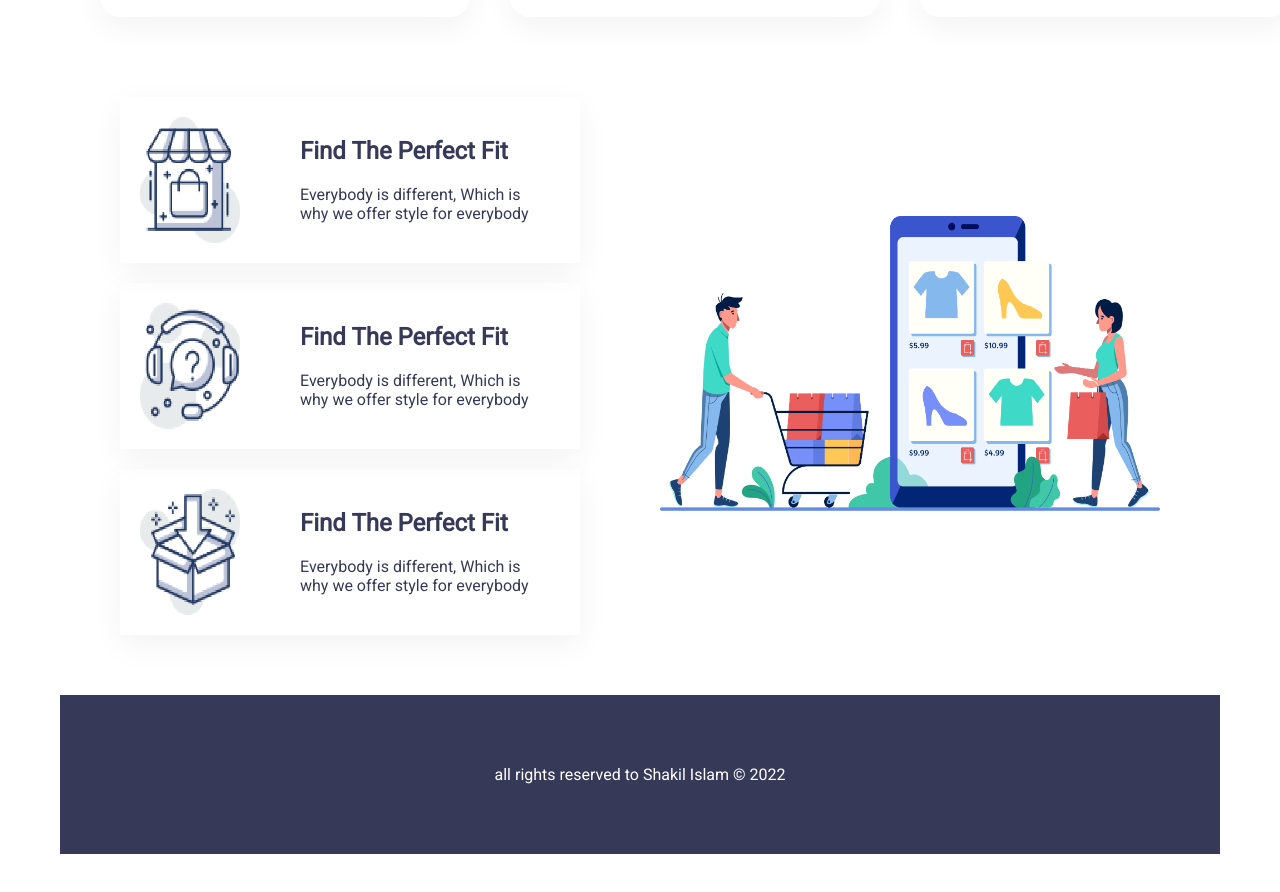
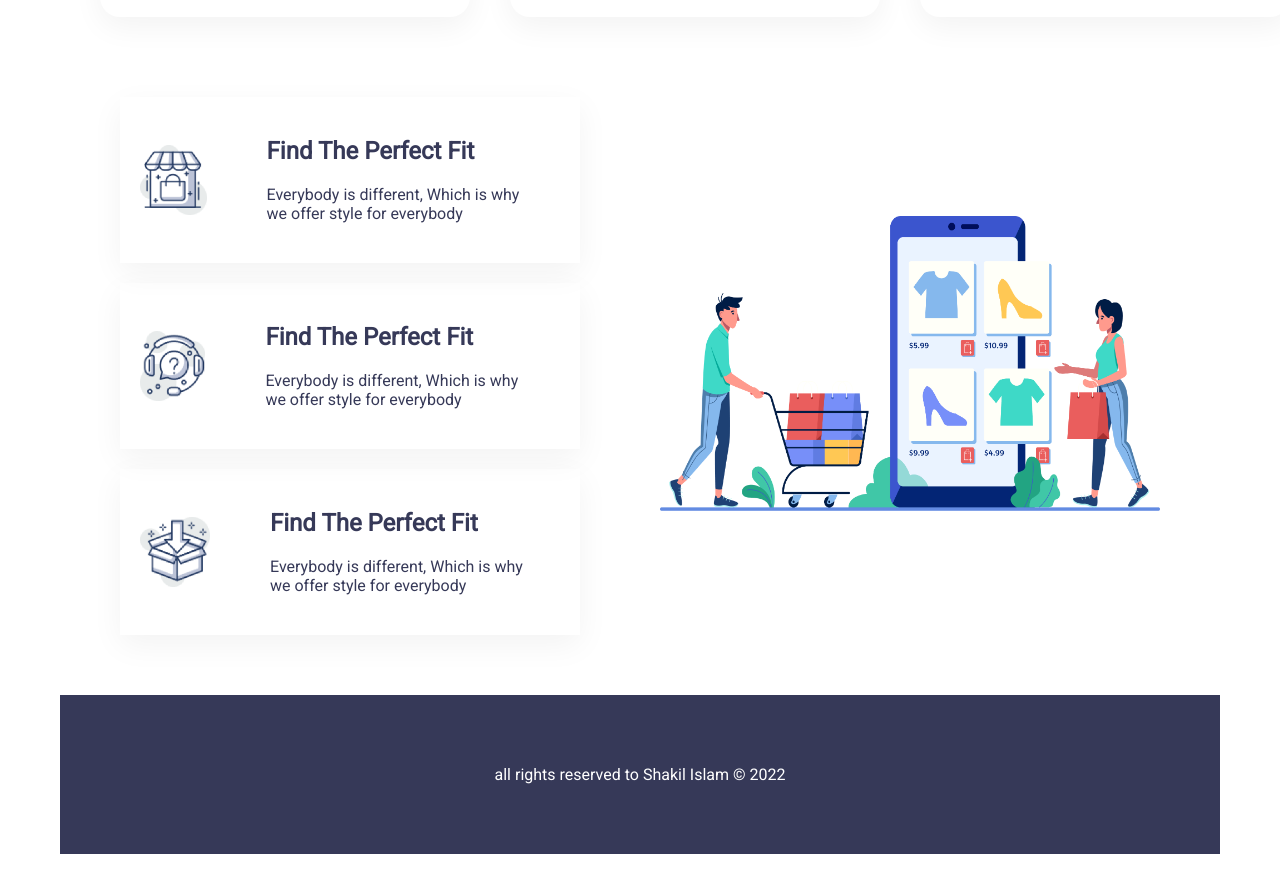
Before and after one commit to Shakil00077/penguin-fashion, a plain HTML site: page index.html in a window 1280 px wide. Shown: the part 2136-3028 px from the top of the page. Drawn offline with Linux system fonts and the light colour scheme.

Commit message:
left side part edite

```diff
--- a/index.html
+++ b/index.html
@@ -12,6 +12,7 @@
       href="https://fonts.googleapis.com/css2?family=Roboto&display=swap"
       rel="stylesheet"
     />
+    <script src="https://kit.fontawesome.com/4d633270be.js" crossorigin="anonymous"></script>
   </head>
   <body>
     <!-- navbar -->
@@ -194,5 +195,3 @@
         <p>all rights reserved to Shakil Islam © 2022</p>
       </div>
     </footer>
-  </body>
-</html>
--- a/style.css
+++ b/style.css
@@ -108,9 +108,11 @@ section h1 {
 .about-section-left-part {
   display: flex;
   box-shadow: 0px 10px 30px rgba(0, 0, 0, 0.05);
+  align-items: center;
 }
 .about-section-left-part img {
-  width: 100px;
+  width: 70px;
+  height: 70px;
 }
 .about-section-left-part h2,
 p {
@@ -120,7 +122,7 @@ footer {
   background-color: #363958;
 }
 footer p {
-  padding: 70px;
   text-align: center;
   color: white;
+  padding: 70px;
 }
```
